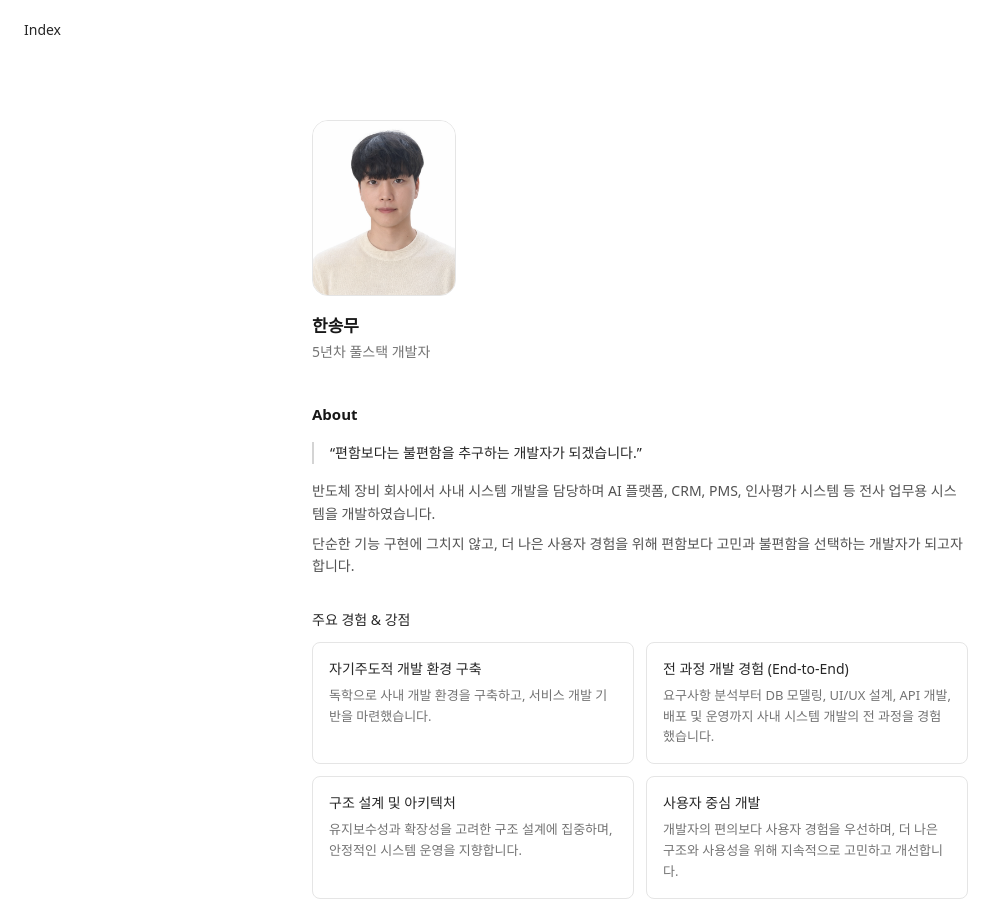
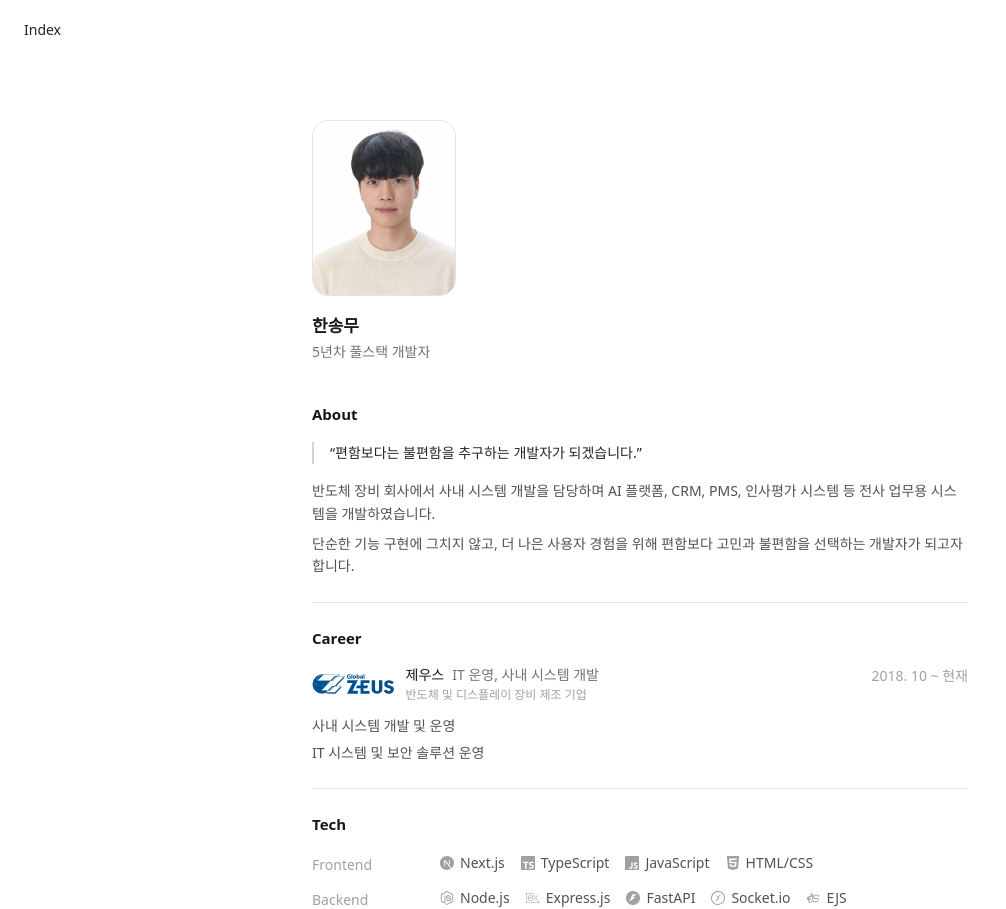
Before and after one commit to hansongmu/hansongmu.github.io, a Next.js app: page / in a window 1280 px wide. Shown: the top 909 px of the page, without its empty margins (0-1006 px from the left). Built offline with nearby package versions, Linux system fonts and the light colour scheme; a web font is replaced by a local one.

Commit message:
content(about): remove strengths section

```diff
--- a/src/components/Intro.tsx
+++ b/src/components/Intro.tsx
@@ -18,15 +18,6 @@ export function Intro() {
             </p>
           ))}
         </div>
-        <h3 className="mt-8 text-sm font-medium text-neutral-800">주요 경험 &amp; 강점</h3>
-        <div className="mt-3 grid gap-3 sm:grid-cols-2">
-          {profile.strengths.map((s) => (
-            <div key={s.label} className="rounded-lg border border-neutral-200 p-4">
-              <p className="text-sm font-medium text-neutral-800">{s.label}</p>
-              <p className="mt-1.5 text-[13px] leading-[1.6] text-neutral-500">{s.text}</p>
-            </div>
-          ))}
-        </div>
       </section>
     </FadeIn>
   );
--- a/src/content/profile.ts
+++ b/src/content/profile.ts
@@ -19,13 +19,6 @@ export const profile: Profile = {
     '반도체 장비 회사에서 사내 시스템 개발을 담당하며 AI 플랫폼, CRM, PMS, 인사평가 시스템 등 전사 업무용 시스템을 개발하였습니다.',
     '단순한 기능 구현에 그치지 않고, 더 나은 사용자 경험을 위해 편함보다 고민과 불편함을 선택하는 개발자가 되고자 합니다.',
   ],
-  strengths: [
-    { label: '자기주도적 개발 환경 구축', text: '독학으로 사내 개발 환경을 구축하고, 서비스 개발 기반을 마련했습니다.' },
-    { label: '전 과정 개발 경험 (End-to-End)', text: '요구사항 분석부터 DB 모델링, UI/UX 설계, API 개발, 배포 및 운영까지 사내 시스템 개발의 전 과정을 경험했습니다.' },
-    { label: '구조 설계 및 아키텍처', text: '유지보수성과 확장성을 고려한 구조 설계에 집중하며, 안정적인 시스템 운영을 지향합니다.' },
-    { label: '사용자 중심 개발', text: '개발자의 편의보다 사용자 경험을 우선하며, 더 나은 구조와 사용성을 위해 지속적으로 고민하고 개선합니다.' },
-    { label: '지속적인 기술 도전', text: '새로운 기술과 도구를 적극적으로 탐색하고, 실제 프로젝트에 적용하며 더 나은 개발 방식을 고민합니다.' },
-  ],
   links: [
     { label: 'Email', href: 'mailto:gksthdan@naver.com' },
     { label: 'Phone', href: 'tel:01092110287' },
--- a/src/content/types.ts
+++ b/src/content/types.ts
@@ -25,7 +25,6 @@ export interface Profile {
   tagline: string;
   motto: string;
   paragraphs: string[];
-  strengths: { label: string; text: string }[];
   links: { label: string; href: string }[];
 }
 
```
